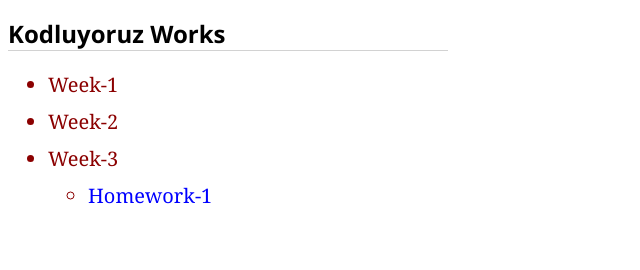
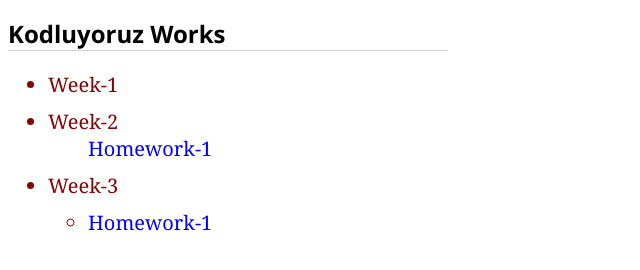
Before and after one commit to serhatyurdakul/serhatyurdakul.github.io, a plain HTML site: page index.html in a window 1280 px wide. Shown: the part 106-376 px from the top of the page, without its empty margins (0-640 px from the left). Drawn offline with Linux system fonts and the light colour scheme.

Commit message:
Update index.html

```diff
--- a/index.html
+++ b/index.html
@@ -53,7 +53,11 @@
     <h2>Kodluyoruz Works</h2>
     <ul>
         <li>Week-1</li>
-        <li>Week-2</li>
+        <li>Week-2
+            <ul>
+                <a href="https://serhatyurdakul.github.io/Kodluyoruz/Week2/index.html" target="_blank">Homework-1</a>
+            </ul>
+        </li>
         <li>Week-3
             <ul>
                 <li>
```
